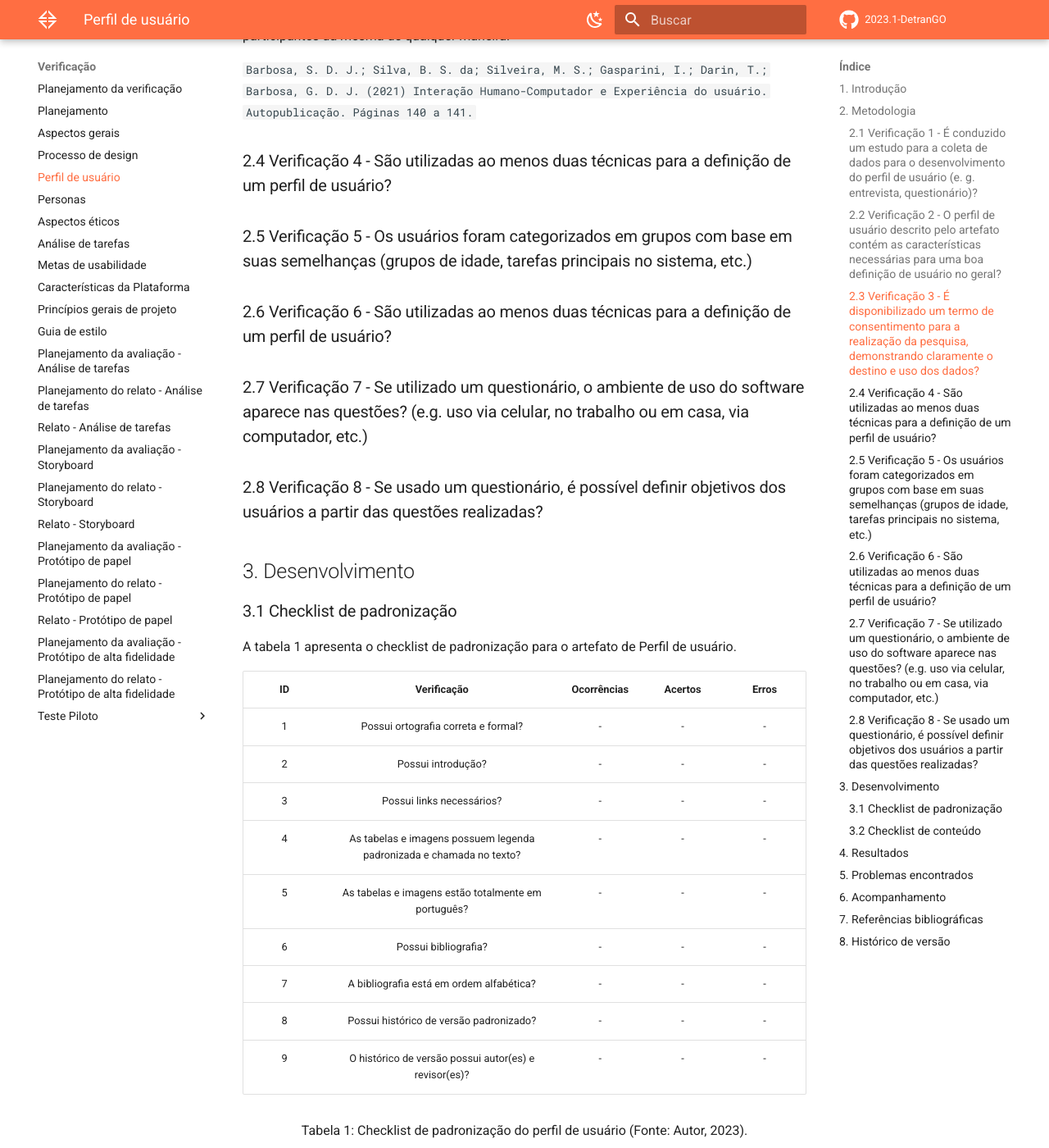
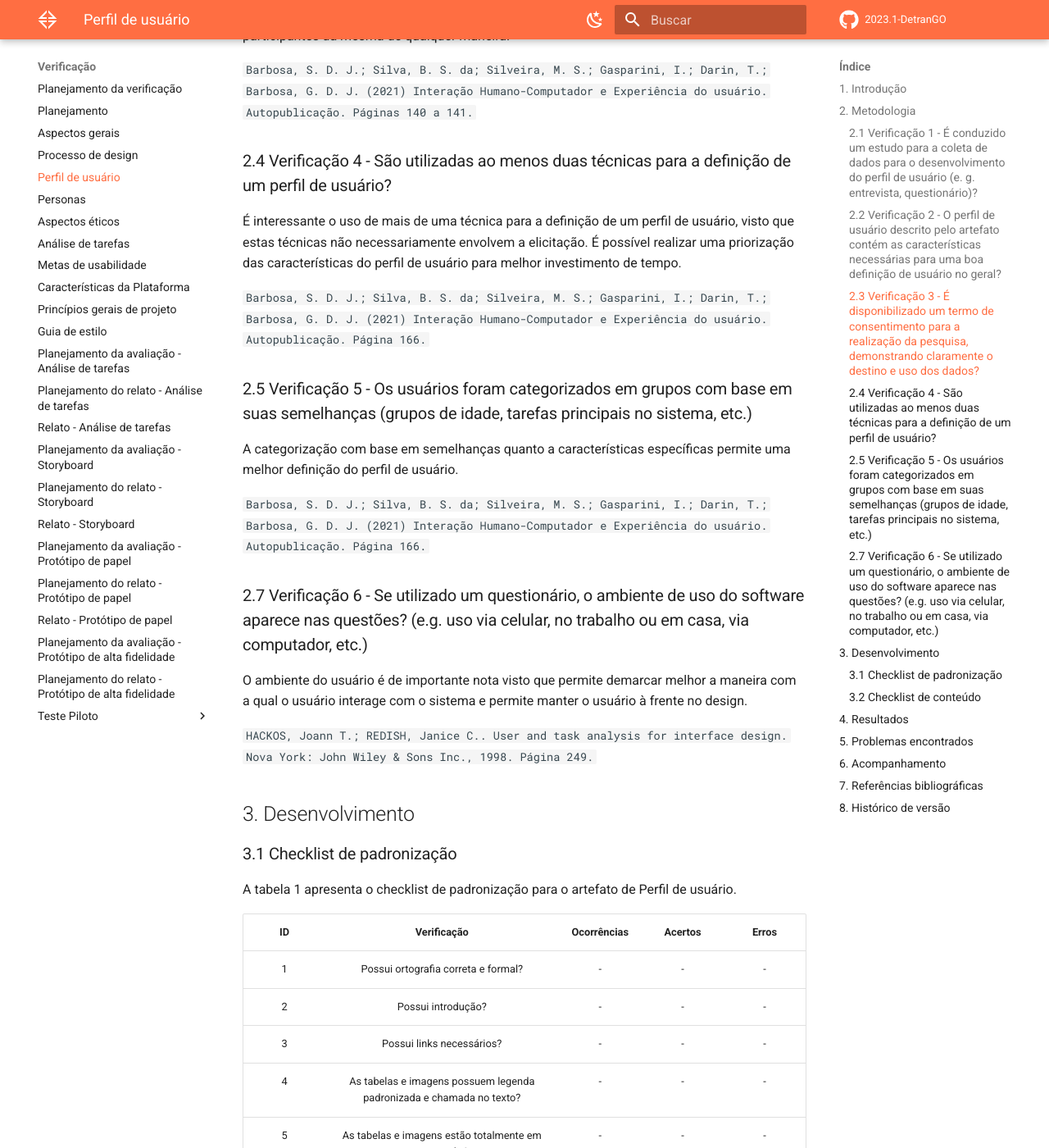
Before and after one commit to Interacao-Humano-Computador/2023.1-DetranGO, an MkDocs documentation site: the page built from docs/verificacao/perfil_de_usuario.md, in a window 1280 px wide and 1400 px high, scrolled down 1589 px. Shown: the whole window at 82% size. Built offline with MkDocs 1.6.1 and Material for MkDocs 9.7.7, drawn with Linux system fonts in a browser that asks for light colours; comment, search, counter and statistics services are not loaded.

Commit message:
update: mudancas verificacoes perfil usuario

```diff
--- a/docs/verificacao/perfil_de_usuario.md
+++ b/docs/verificacao/perfil_de_usuario.md
@@ -42,13 +42,21 @@ Os aspectos éticos de uma pesquisa devem ser sempre observados a fim de não le
 
 ### 2.4 Verificação 4 - São utilizadas ao menos duas técnicas para a definição de um perfil de usuário?
 
+É interessante o uso de mais de uma técnica para a definição de um perfil de usuário, visto que estas técnicas não necessariamente envolvem a elicitação. É possível realizar uma priorização das características do perfil de usuário para melhor investimento de tempo.
+
+`Barbosa, S. D. J.; Silva, B. S. da; Silveira, M. S.; Gasparini, I.; Darin, T.; Barbosa, G. D. J. (2021) Interação Humano-Computador e Experiência do usuário. Autopublicação. Página 166.`
+
 ### 2.5 Verificação 5 - Os usuários foram categorizados em grupos com base em suas semelhanças (grupos de idade, tarefas principais no sistema, etc.)
 
-### 2.6 Verificação 6 - São utilizadas ao menos duas técnicas para a definição de um perfil de usuário?
+A categorização com base em semelhanças quanto a características específicas permite uma melhor definição do perfil de usuário.
 
-### 2.7 Verificação 7 - Se utilizado um questionário, o ambiente de uso do software aparece nas questões? (e.g. uso via celular, no trabalho ou em casa, via computador, etc.)
+`Barbosa, S. D. J.; Silva, B. S. da; Silveira, M. S.; Gasparini, I.; Darin, T.; Barbosa, G. D. J. (2021) Interação Humano-Computador e Experiência do usuário. Autopublicação. Página 166.`
 
-### 2.8 Verificação 8 - Se usado um questionário, é possível definir objetivos dos usuários a partir das questões realizadas?
+### 2.7 Verificação 6 - Se utilizado um questionário, o ambiente de uso do software aparece nas questões? (e.g. uso via celular, no trabalho ou em casa, via computador, etc.)
+
+O ambiente do usuário é de importante nota visto que permite demarcar melhor a maneira com a qual o usuário interage com o sistema e permite manter o usuário à frente no design.
+
+`HACKOS, Joann T.; REDISH, Janice C.. User and task analysis for interface design. Nova York: John Wiley & Sons Inc., 1998. Página 249.`
 
 ## 3. Desenvolvimento
 
```
